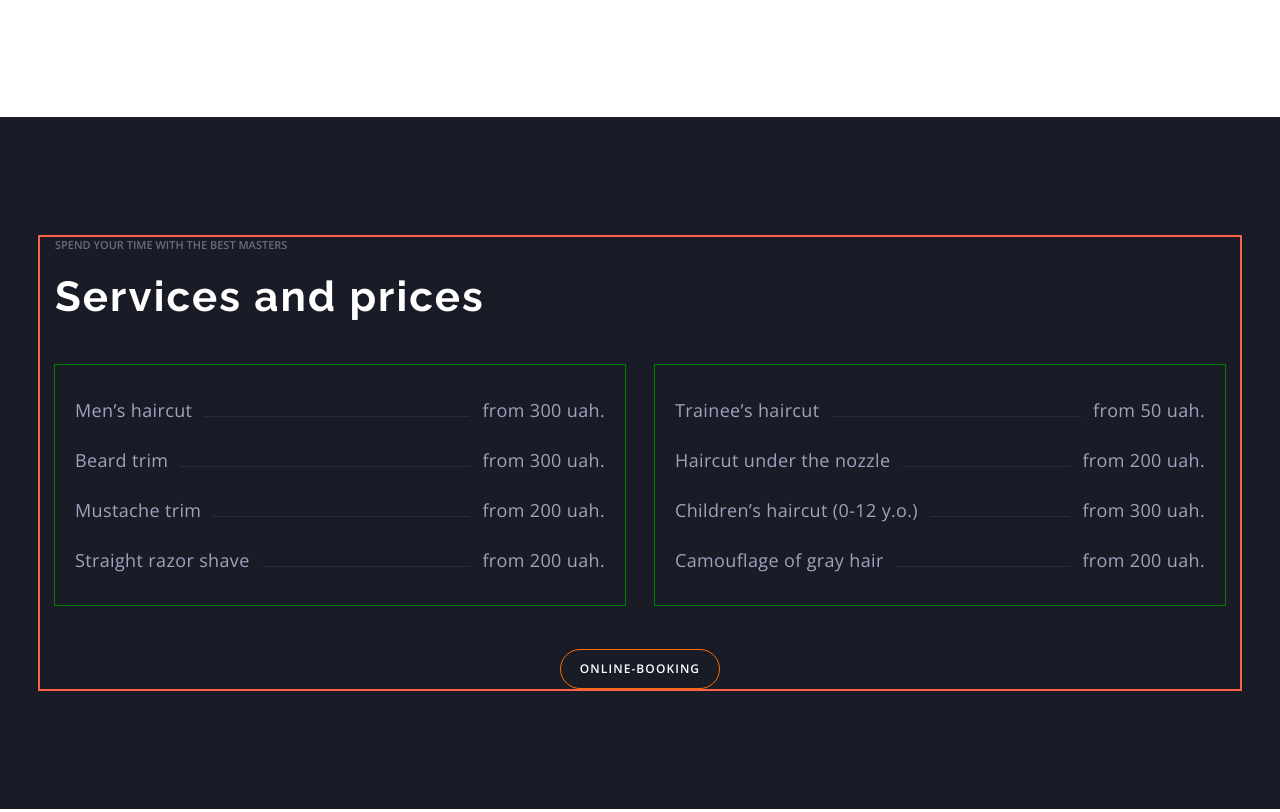
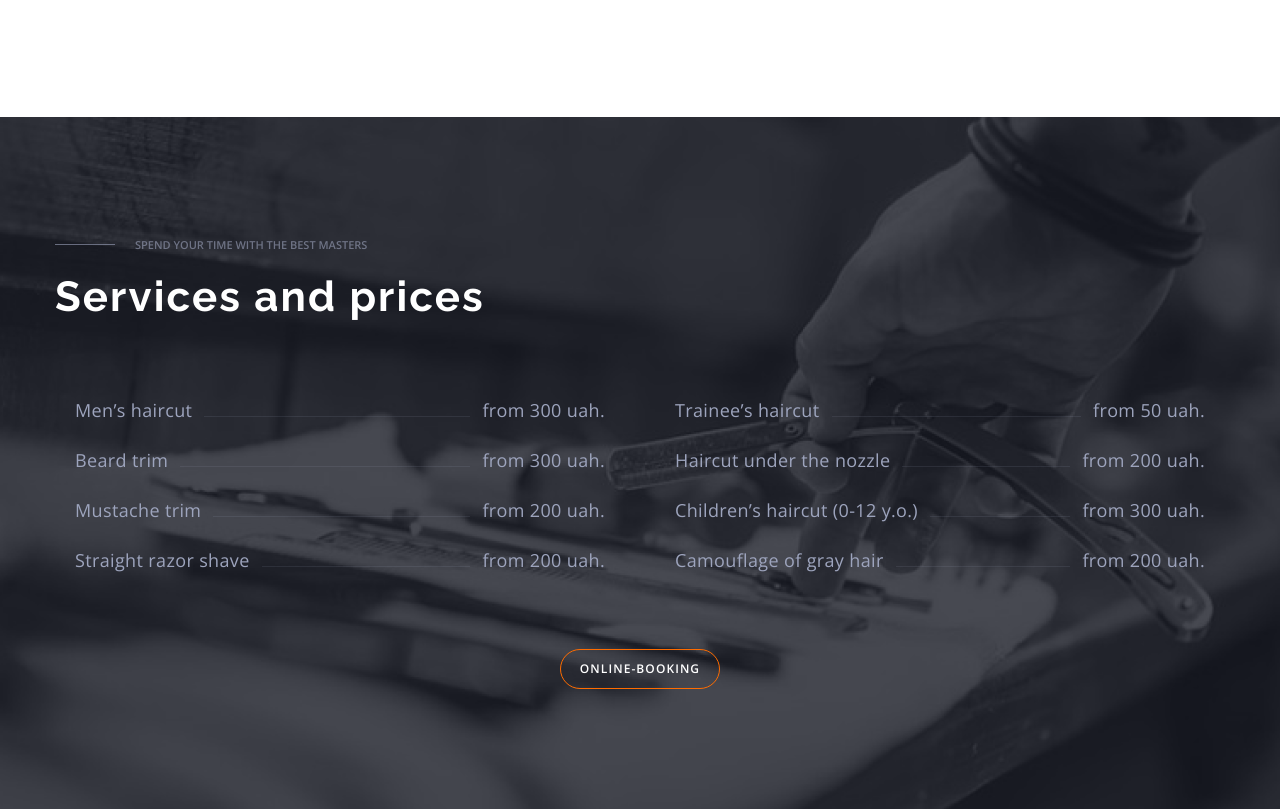
Before and after one commit to olena-nikitchenko/barbershop, a plain HTML site: page index.html in a window 1280 px wide. Shown: the part 1165-1977 px from the top of the page. Drawn offline with nearby package versions, Linux system fonts and the light colour scheme.

Commit message:
додавання декоративних елементів

```diff
--- a/css/styles.css
+++ b/css/styles.css
@@ -73,10 +73,21 @@ img {
   padding-left: 15px;
   margin-right: auto;
   margin-left: auto;
-  outline: 2px solid tomato;
 }
-.upertitle {
+.uppertitle {
+  display: flex;
+  align-items: center;
   margin-bottom: 20px;
+}
+.uppertitle::before {
+  content: '';
+  width: 60px;
+  height: 1px;
+  margin-right: 20px;
+  background-color: #303030;
+}
+.uppertitle-theme-dark::before {
+  background-color: rgba(157, 164, 189, 0.6);
 }
 .main-title {
   margin-bottom: 20px;
@@ -240,7 +251,13 @@ img {
 
 /*----section-dekstop----*/
 .section-desktop {
+  max-width: 1600px;
+  margin: 0 auto;
   background-color: #191c26;
+  background-image: url(../images/desktop-bg.png);
+  background-repeat: no-repeat;
+  background-position: center;
+  background-size: cover;
 }
 .desktop-block {
   display: flex;
@@ -268,7 +285,6 @@ img {
   flex-basis: 570px;
 
   padding: 30px 20px;
-  outline: 1px solid green;
 }
 .desktop-item:not(:last-child) {
   margin-bottom: 20px;
@@ -285,13 +301,17 @@ img {
 
   color: #9da4bd;
 }
-.line {
+.desktop-item::before {
+  content: '';
   display: block;
   height: 1px;
   flex-grow: 1;
   margin-left: 12px;
   margin-right: 12px;
   background-color: rgba(157, 164, 189, 0.12);
+}
+.service-text {
+  order: -1;
 }
 .desktop-btn {
   display: block;
@@ -413,8 +433,22 @@ img {
 /*----section-portfolio-----*/
 
 /*----onl-booking---- */
-.onl-booking {
-  background: #191c26;
+.contacts-group {
+  max-width: 1600px;
+  margin: 0 auto;
+  background-color: #191c26;
+  background-image: url(../images/booking-bg.png);
+  background-repeat: no-repeat;
+  background-position: left calc(50% + 423px) top 50%;
+}
+.contacts-container {
+  display: flex;
+  justify-content: space-between;
+}
+.onl-booking,
+.contacts {
+  width: 570px;
+  padding-top: 130px;
 }
 .onl-booking-title {
   font-family: 'Raleway';
@@ -431,9 +465,9 @@ img {
 
 /* ----contacts section---- */
 .contacts {
-  padding-top: 130px;
-  background: #191c26;
+  padding-left: 100px;
 }
+
 .contacts-title {
   margin-bottom: 40px;
   font-family: 'Raleway';
--- a/index.html
+++ b/index.html
@@ -56,7 +56,7 @@
               >
             </li>
           </ul>
-          <p class="hero-text upertitle">A hair salon for men in Kyiv</p>
+          <p class="hero-text uppertitle-theme-dark uppertitle">A hair salon for men in Kyiv</p>
           <h1 class="hero-title main-title">BarberShop</h1>
           <p class="hero-description">
             We are experts in trendy men’s haircuts. We work quickly, carefully and with style.
@@ -71,7 +71,7 @@
             <li><img src="./images/photo-cut.jpg" alt="Cut" width="270" height="445" /></li>
           </ul>
           <div class="about-right-side">
-            <h2 class="about-title upertitle">About</h2>
+            <h2 class="about-title uppertitle">About</h2>
             <h3 class="about-sub-title main-title">Best Barbershop in your city</h3>
             <p class="about-description">
               If you want to add more confidence to your image, you should definitely visit us.
@@ -89,50 +89,45 @@
       <!-- section desktop -->
       <section class="section-desktop section">
         <div class="container">
-          <p class="desktop-text upertitle">Spend your time with the best masters</p>
+          <p class="desktop-text uppertitle-theme-dark uppertitle">
+            Spend your time with the best masters
+          </p>
           <h2 class="desktop-title">Services and prices</h2>
           <div class="desktop-block">
             <ul class="desktop-list list">
               <li class="desktop-item">
-                <p class="desktop-item-text">Men’s haircut</p>
-                <span class="line"></span>
+                <p class="desktop-item-text service-text">Men’s haircut</p>
                 <p class="desktop-item-text">from 300 uah.</p>
               </li>
               <li class="desktop-item">
-                <p class="desktop-item-text">Beard trim</p>
-                <span class="line"></span>
+                <p class="desktop-item-text service-text">Beard trim</p>
                 <p class="desktop-item-text">from 300 uah.</p>
               </li>
               <li class="desktop-item">
-                <p class="desktop-item-text">Mustache trim</p>
-                <span class="line"></span>
+                <p class="desktop-item-text service-text">Mustache trim</p>
                 <p class="desktop-item-text">from 200 uah.</p>
               </li>
               <li class="desktop-item">
-                <p class="desktop-item-text">Straight razor shave</p>
-                <span class="line"></span>
+                <p class="desktop-item-text service-text">Straight razor shave</p>
                 <p class="desktop-item-text">from 200 uah.</p>
               </li>
             </ul>
             <ul class="desktop-list list">
               <li class="desktop-item">
-                <p class="desktop-item-text">Trainee’s haircut</p>
-                <span class="line"></span>
+                <p class="desktop-item-text service-text">Trainee’s haircut</p>
                 <p class="desktop-item-text">from 50 uah.</p>
               </li>
               <li class="desktop-item">
-                <p class="desktop-item-text">Haircut under the nozzle</p>
-                <span class="line"></span>
+                <p class="desktop-item-text service-text">Haircut under the nozzle</p>
                 <p class="desktop-item-text">from 200 uah.</p>
               </li>
               <li class="desktop-item">
-                <p class="desktop-item-text">Children’s haircut (0-12 y.o.)</p>
-                <span class="line"></span>
+                <p class="desktop-item-text service-text">Children’s haircut (0-12 y.o.)</p>
+
                 <p class="desktop-item-text">from 300 uah.</p>
               </li>
               <li class="desktop-item">
-                <p class="desktop-item-text">Camouflage of gray hair</p>
-                <span class="line"></span>
+                <p class="desktop-item-text service-text">Camouflage of gray hair</p>
                 <p class="desktop-item-text">from 200 uah.</p>
               </li>
             </ul>
@@ -161,7 +156,7 @@
               <p class="me-item-text">Gifts for regular customers</p>
             </li>
           </ul>
-          <p class="me-subtext upertitle">Old traditional school</p>
+          <p class="me-subtext uppertitle">Old traditional school</p>
           <h2 class="me-title main-title">¿Why people come to us?</h2>
           <p class="me-description">
             Only good things are said about us. But it's better to see and feel 1 time than read 10
@@ -172,7 +167,7 @@
       <!-- section-barbers -->
       <section class="section-barbers section">
         <div class="container">
-          <p class="barbers-description upertitle">For true enjoyers of the atmosphere</p>
+          <p class="barbers-description uppertitle">For true enjoyers of the atmosphere</p>
           <h2 class="barbers-title main-title">Our barbers</h2>
           <ul class="card-set barbers-list list">
             <li class="card-set-item barbers-item">
@@ -203,7 +198,7 @@
       <section class="portfolio section">
         <div class="container">
           <h2 class="portfolio-title">Portfolio</h2>
-          <p class="portfolio-text">In Latin, "barba" means "beard"</p>
+          <p class="portfolio-text uppertitle">In Latin, "barba" means "beard"</p>
           <ul class="card-set portfolio-list list">
             <li class="card-set-item portfolio-item">
               <img src="./images/img-one.jpg" alt="Card work" width="270" height="360" />
@@ -221,15 +216,14 @@
         </div>
       </section>
       <!-- onl-booking -->
+      <div class="contacts-group">
+        <div class="container contacts-container">
           <section class="onl-booking section">
-        <div class="container">
             <h2 class="onl-booking-title">Online-booking</h2>
             <button class="btn-theme-dark onl-booking-btn btn" type="button">send</button>
-        </div>
           </section>
           <!-- contacts section -->
           <section class="contacts section">
-        <div class="container">
             <h2 class="contacts-title">Contacts</h2>
             <div class="adress-box">
               <address>
@@ -255,8 +249,9 @@
             </div>
             <p class="contacts-descriptons">Working hours</p>
             <p class="contacts-text">Every day from 9:00 to 22:00</p>
+          </section>
         </div>
-      </section>
+      </div>
     </main>
     <!-- footer -->
     <footer class="footer">
```
Also changed, not shown: images/booking-bg.png (added), images/desktop-bg.png (added). Lines whose indentation alone changed are shown as unchanged.
